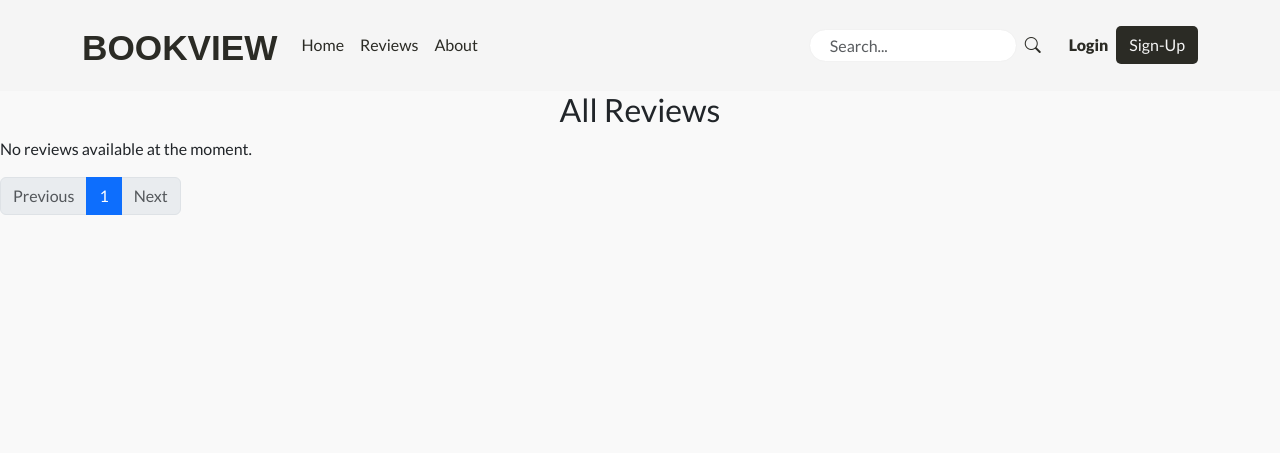
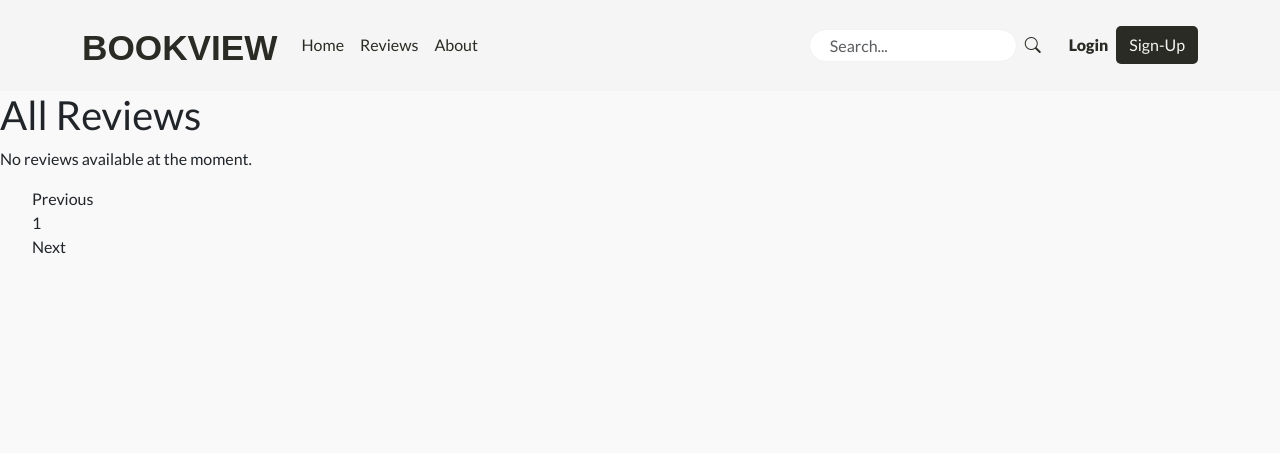
Before and after one commit to camilabandeira/BookViewC, a Django app: page /reviews/ in a window 1280 px wide. Shown: the top 453 px of the page. Run offline with Django 4.2, Linux system fonts and the light colour scheme; data that the repository does not hold is empty; some web fonts are replaced.

Commit message:
Refactor review sections in homepage and reviews page templates for improved structure and styling

```diff
--- a/blog/templates/blog/reviews_page.html
+++ b/blog/templates/blog/reviews_page.html
@@ -6,39 +6,42 @@
 {% endblock %}
 
 {% block content %}
+<link rel="stylesheet" href="{% static 'css/reviews_page.css' %}">
 
-        <h2 class="latest_title-section text-center">All Reviews</h2>
+<div class="reviews-container">
+    <h1>All Reviews</h1>
 
         {% include 'includes/review_list.html' with posts=page_obj %}
 
-        <nav class="latest_reviews-pagination" aria-label="Page navigation">
-            <ul class="pagination mb-0">
+        <nav aria-label="Page navigation">
+            <ul class="pagination-nav">
                 {% if page_obj.has_previous %}
-                <li class="page-item">
-                    <a class="page-link" href="?page={{ page_obj.previous_page_number }}" tabindex="-1">Previous</a>
+                <li class="page-button">
+                    <a href="?page={{ page_obj.previous_page_number }}" class="page-link">Previous</a>
                 </li>
                 {% else %}
-                <li class="page-item disabled">
-                    <a class="page-link" href="#" tabindex="-1">Previous</a>
+                <li class="page-button inactive">
+                    <a href="#" class="page-link">Previous</a>
                 </li>
                 {% endif %}
 
                 {% for num in page_obj.paginator.page_range %}
-                    <li class="page-item {% if page_obj.number == num %}active{% endif %}">
-                        <a class="page-link" href="?page={{ num }}">{{ num }}</a>
+                    <li class="page-button {% if page_obj.number == num %}current-page{% endif %}">
+                        <a href="?page={{ num }}" class="page-link">{{ num }}</a>
                     </li>
                 {% endfor %}
 
                 {% if page_obj.has_next %}
-                <li class="page-item">
-                    <a class="page-link" href="?page={{ page_obj.next_page_number }}">Next</a>
+                <li class="page-button">
+                    <a href="?page={{ page_obj.next_page_number }}" class="page-link">Next</a>
                 </li>
                 {% else %}
-                <li class="page-item disabled">
-                    <a class="page-link" href="#">Next</a>
+                <li class="page-button inactive">
+                    <a href="#" class="page-link">Next</a>
                 </li>
                 {% endif %}
             </ul>
         </nav>
+
     </div>
 {% endblock %}
--- a/blog/templates/includes/review_list.html
+++ b/blog/templates/includes/review_list.html
@@ -1,30 +1,30 @@
 {% load static %}
 
-<div class="latest_review-wrapper">
-    <div class="row row-cols-1 row-cols-md-2 row-cols-lg-3">
+<link rel="stylesheet" href="{% static 'css/review_list.css' %}">
+
+
+
+    <div class="review_card-wrapper">
         {% for post in posts %}
-        <div class="col">
-            <div class="card latest_review-card">
+        <div class="review-card">
                 <img src="{% if post.get_post_image %}{{ post.get_post_image }}{% else %}{% static 'images/default_image_post.svg' %}{% endif %}"
                      class="card-img-top" alt="Review Image">
                 <div class="card-body">
-                    <h5 class="card-title">
+                    <div class="card_title">
                         <a href="{% url 'post_detail' post.slug %}">{{ post.title }}</a>
-                    </h5>
-                    <p class="card-text">
-                        <small class="text-muted">Published by {{ post.author }} on {{ post.created_on|date:"M d, Y" }}</small>
-                    </p>
+                    </div>
+                        <small>Published by {{ post.author }} on {{ post.created_on|date:"M d, Y" }}</small>
+
                     <p class="review-content">
                         {{ post.excerpt|default_if_none:"No excerpt available" |truncatewords:30 }}
                     </p>
-                    <div class="full_post-box">
+                    <div class="full_post-btn">
                         <a href="{% url 'post_detail' post.slug %}" class="read_full-post">Read full post</a>
                     </div>
                 </div>
             </div>
-        </div>
         {% empty %}
         <p>No reviews available at the moment.</p>
         {% endfor %}
-    </div>
+
 </div>
```
Also changed, not shown: blog/templates/blog/homepage.html (+4 -7 lines).
